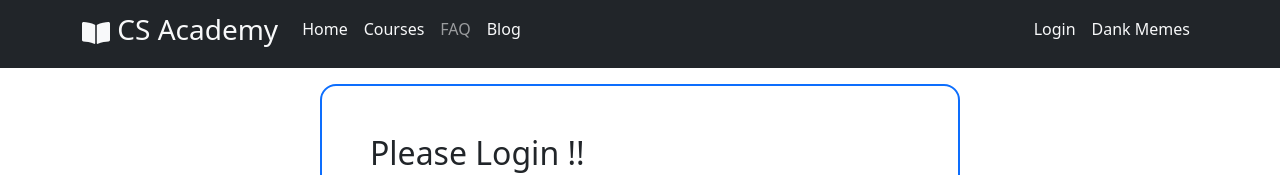
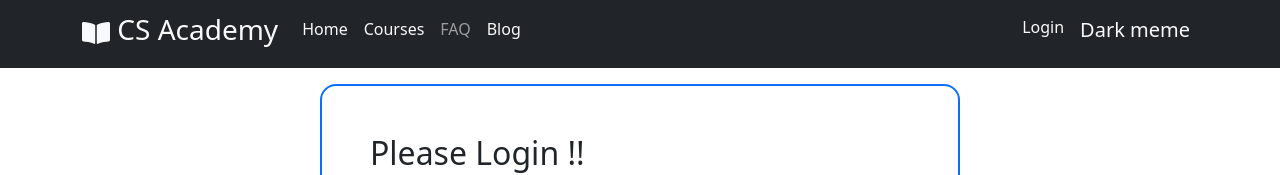
Before and after one commit to Mohammed-Ibrahim-15/cs-academy-client, a React (Create React App) app: page /login in a window 1280 px wide. Shown: the top 175 px of the page. Built offline with nearby package versions, Linux system fonts and the light colour scheme.

Commit message:
header updated

```diff
--- a/public/index.html
+++ b/public/index.html
@@ -1,14 +1,12 @@
 <!DOCTYPE html>
 <html lang="en">
+
 <head>
   <meta charset="utf-8" />
   <link rel="icon" href="%PUBLIC_URL%/favicon.ico" />
   <meta name="viewport" content="width=device-width, initial-scale=1" />
   <meta name="theme-color" content="#000000" />
-    <meta
-      name="description"
-      content="Web site created using create-react-app"
-    />
+  <meta name="description" content="Web site created using create-react-app" />
   <link rel="apple-touch-icon" href="%PUBLIC_URL%/logo192.png" />
   <!--
       manifest.json provides metadata used when your web app is installed on a
@@ -24,8 +22,9 @@
       work correctly both with client-side routing and a non-root public URL.
       Learn how to configure a non-root public URL by running `npm run build`.
     -->
-    <title>React App</title>
+  <title>CS Academy</title>
 </head>
+
 <body>
   <noscript>You need to enable JavaScript to run this app.</noscript>
   <div id="root"></div>
@@ -40,4 +39,5 @@
       To create a production bundle, use `npm run build` or `yarn build`.
     -->
 </body>
+
 </html>
--- a/src/component/Header/Header.js
+++ b/src/component/Header/Header.js
@@ -7,8 +7,9 @@ import { FaBookOpen } from "react-icons/fa";
 import { AuthContext } from '../../context/AuthProvider/AuthProvider';
 
 const Header = () => {
-    const [theme, setTheme] = useState(false)
+    let theme = false;
     const { user } = useContext(AuthContext)
+
     return (
         <Navbar collapseOnSelect expand="lg" bg="dark" variant="dark">
             <Container >
@@ -25,7 +26,11 @@ const Header = () => {
                     <Nav>
                         <Nav.Link > <Link style={{ textDecoration: 'none' }} className='text-light' to='/login'> <h6>Login</h6> </Link> </Nav.Link>
 
-                        <Nav.Link > <Link style={{ textDecoration: 'none' }} className='text-light'> <h6>Dank Memes</h6> </Link> </Nav.Link>
+                        <Nav.Link > <Link style={{ textDecoration: 'none' }} className='text-light'>
+                            <>
+                                <h5>Dark meme</h5>
+                            </>
+                        </Link> </Nav.Link>
 
 
 
```
Lines whose indentation alone changed are shown as unchanged.
